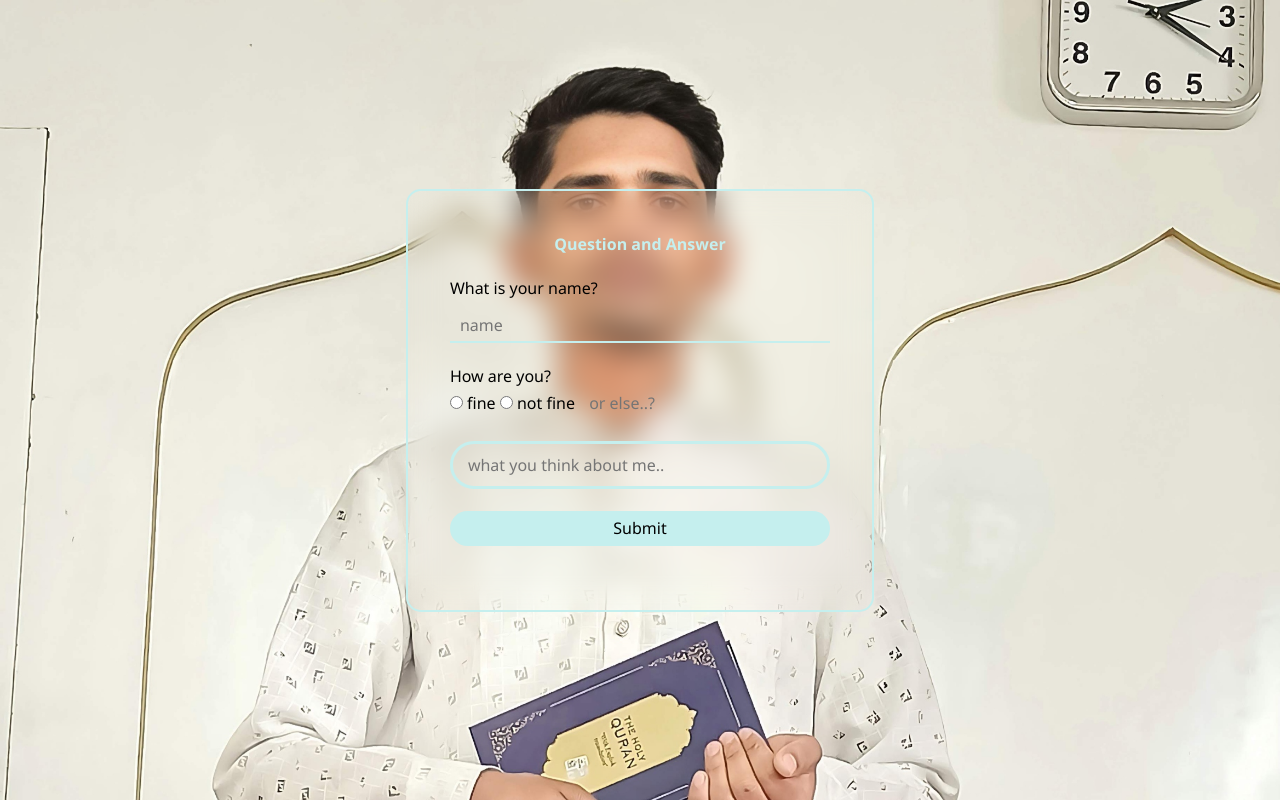
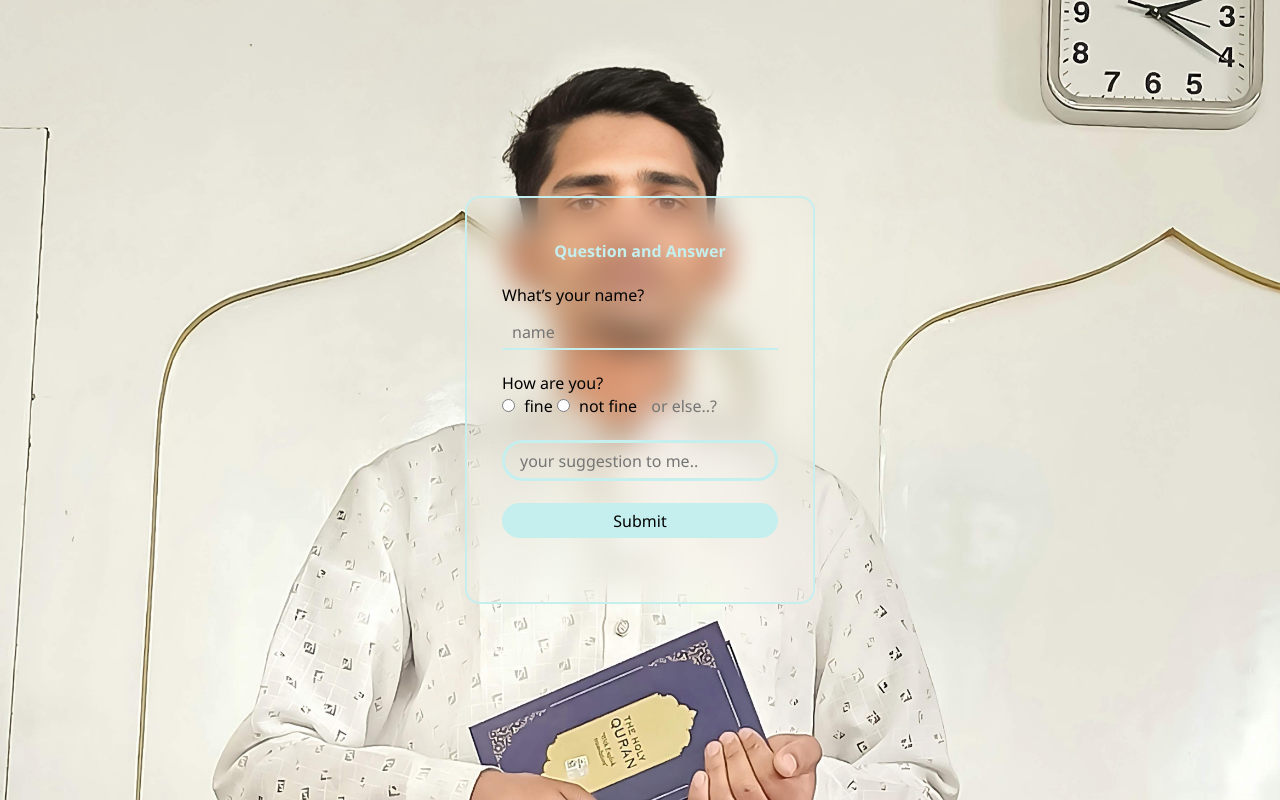
Before and after one commit to AmamulHaq/QA, a plain HTML site: page index.html in a window 1280 px wide. Drawn offline with Linux system fonts and the light colour scheme.

Commit message:
modified syntax

```diff
--- a/QA.css
+++ b/QA.css
@@ -18,6 +18,7 @@
   background-size: cover;
 }
 .box {
+  width: 350px;
   position: relative;
   text-align: 0px 10px;
   padding: 42px;
@@ -41,13 +42,26 @@
   padding: 10px 35px 0px 10px;
 }
 
-#mood{
+.a2 {
+  display: inline-block;
+  white-space: nowrap;
+}
+
+.a2 input {
+  margin-right: 5px;
+}
+
+.a2 input[type="text"] {
+  width: 50%;
+}
+
+#mood {
   background-color: transparent;
-  padding: 5px 10px 5px ;
+  padding: 5px 10px 5px;
   border: rgb(197, 239, 238);
   border-radius: 24px;
+  height: 24px;
   font-size: 1em;
-
 }
 button {
   width: 100%;
@@ -57,15 +71,20 @@ button {
   border-radius: 42px;
   font-size: 1em;
 }
+button:hover {
+  background: transparent;
+  color: black;
+  border: 2px solid rgb(197, 239, 238);
+}
 
 .a3 {
   border: solid rgb(197, 239, 238);
   border-radius: 42px;
 }
 .a3 input {
-  height: 42px;
+  height: 35px;
   background-color: transparent;
   border: rgb(197, 239, 238);
   outline: rgb(197, 239, 238);
-  padding: 10px 15px 10px ;
+  padding: 10px 15px 10px;
 }
--- a/QA.js
+++ b/QA.js
@@ -7,9 +7,9 @@ function submitForm() {
 
   if (name && mood) {
     if (mood == "fine") {
-      output.innerHTML += "Thank you " + name;
+      output.innerHTML += "Thank you, " + name + ".<br>";
     } else {
-      output.innerHTML += " "+ name + " Hope good. <br>";
+      output.innerHTML += "Okay " + name + ", Hope good. <br>";
     }
   } else {
     output.innerHTML = "Please answer all questions.";
--- a/index.html
+++ b/index.html
@@ -7,7 +7,7 @@
   <title>QA</title>
   <link rel="stylesheet" type="text/css" href="QA.css" />
   <style>
-    h1 {
+    h2 {
       color: rgb(197, 239, 238);
       text-align: center;
     }
@@ -18,9 +18,9 @@
   <div class="background">
     <div class="box">
       <form>
-        <h1>Question and Answer</h1>
+        <h2>Question and Answer</h2>
         <br />
-        What is your name?<br />
+        What’s your name?<br />
         <div class="a1">
           <input type="text" id="name" name="name" placeholder="name" required />
         </div>
@@ -32,9 +32,9 @@
           <input type="text" id="mood" name="mood" placeholder="or else..?" />
         </div>
 
-        <br />
+        <br /><br />
         <div class="a3">
-          <input type="text" id="comment" name="comment" placeholder="what you think about me.." />
+          <input type="text" id="comment" name="comment" placeholder="your suggestion to me.." />
         </div>
         <br />
 
```
